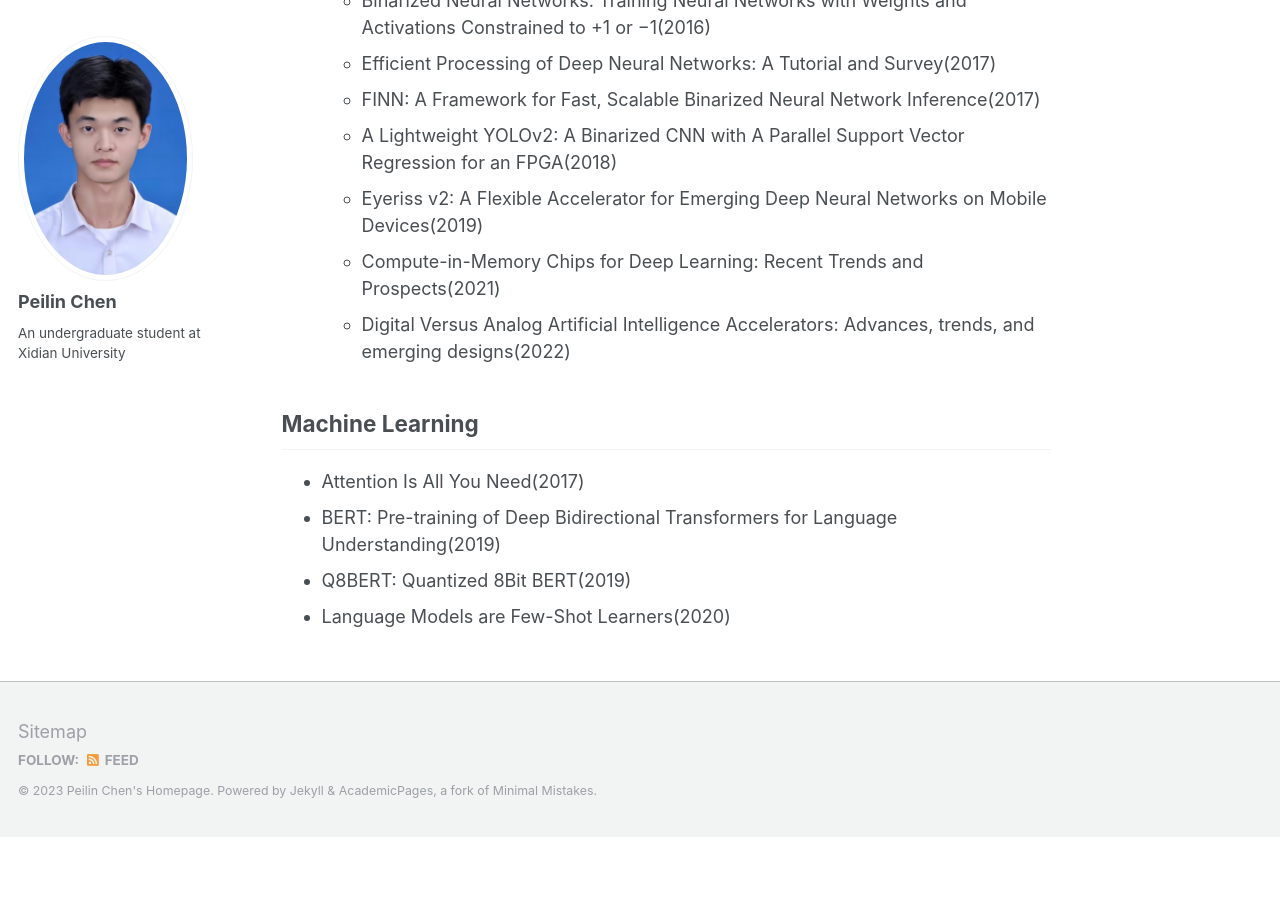
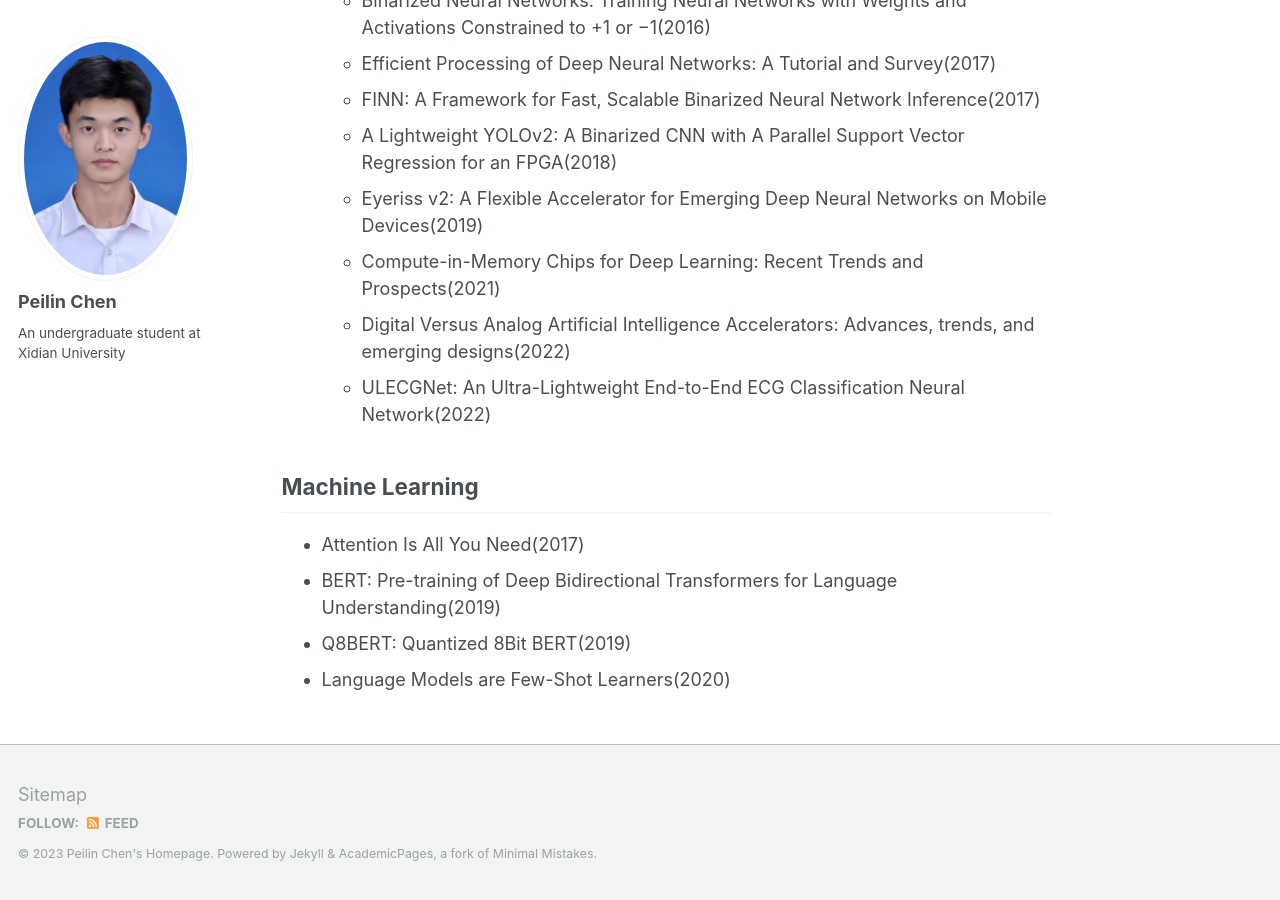
Before and after one commit to peilin-chen/peilin-chen.github.io, a Jekyll site: the page built from _pages/reading list.md, in a window 1280 px wide and 900 px high, scrolled down 1760 px. Built offline with Jekyll 4.4.1, drawn with Linux system fonts in a browser that asks for light colours; before the commit the page ends 2597 px from its top, so only the background shows below that.

Commit message:
Update reading list.md

```diff
--- a/_pages/reading list.md
+++ b/_pages/reading list.md
@@ -40,6 +40,7 @@ author_profile: true
   - Eyeriss v2: A Flexible Accelerator for Emerging Deep Neural Networks on Mobile Devices(2019)
   - Compute-in-Memory Chips for Deep Learning: Recent Trends and Prospects(2021)
   - Digital Versus Analog Artificial Intelligence Accelerators: Advances, trends, and emerging designs(2022)
+  - ULECGNet: An Ultra-Lightweight End-to-End ECG Classification Neural Network(2022)
 
 ## Machine Learning
   - Attention Is All You Need(2017)
```
